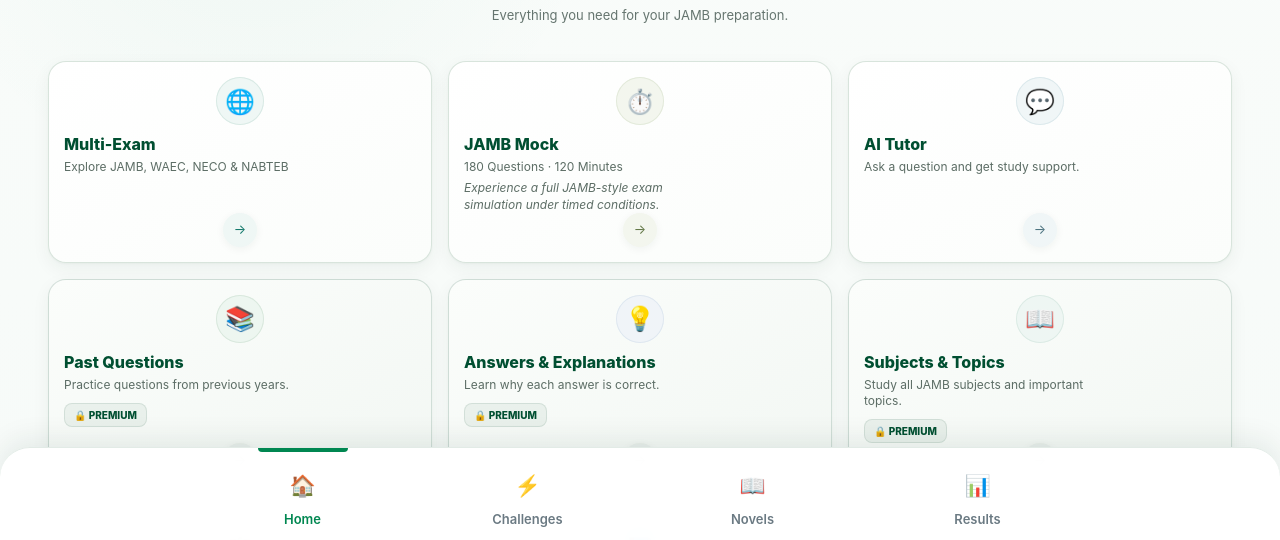
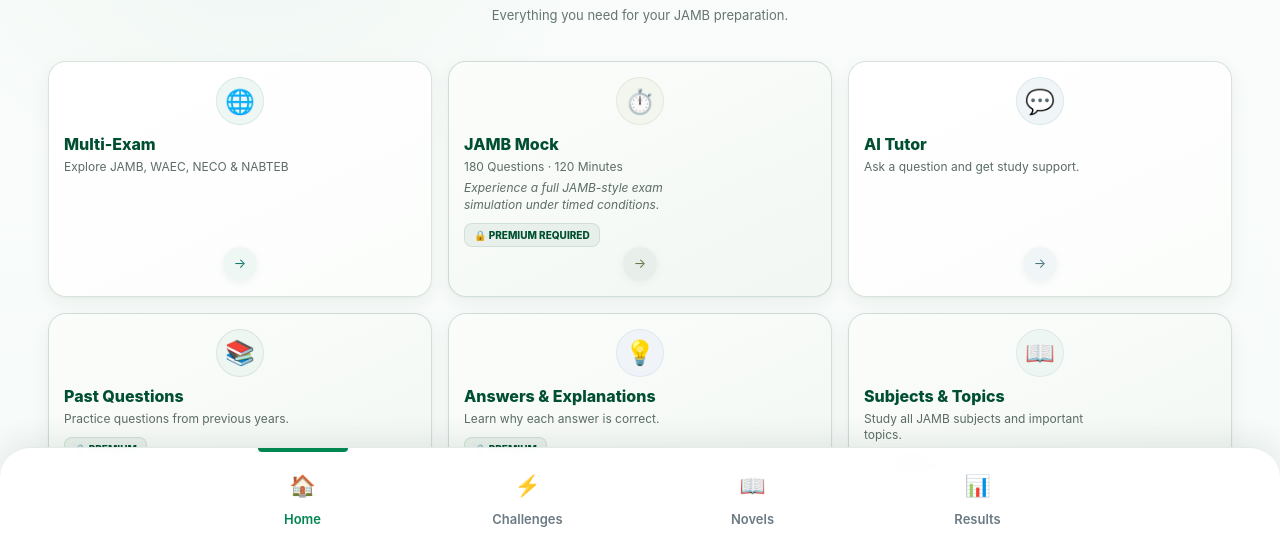
Before and after one commit to Omightyandrew/jamb_cbt, a website: page dashboard.html in a window 1280 px wide. Shown: the part 253-793 px from the top of the page. Drawn offline with nearby package versions, Linux system fonts and the light colour scheme; no server answers; sample sign-in values are in the browser's storage.

Commit message:
Gate JAMB Mock dashboard card with Premium subscription modal

```diff
--- a/dashboard.html
+++ b/dashboard.html
@@ -1891,7 +1891,7 @@
 <span class="quick-arrow">→</span>
 </div>
 </a>
-<a class="quick-link mock-quick-link" href="mock-exam.html">
+<a class="quick-link mock-quick-link" href="mock-exam.html" data-access="premium" data-feature="JAMB Mock">
 <div class="quick-icon">⏱️</div>
 <div class="quick-link-content">
 <div class="quick-link-title">JAMB Mock</div>
```
